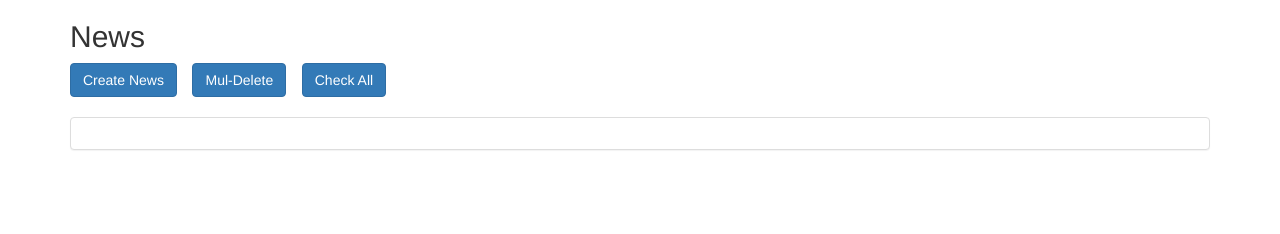
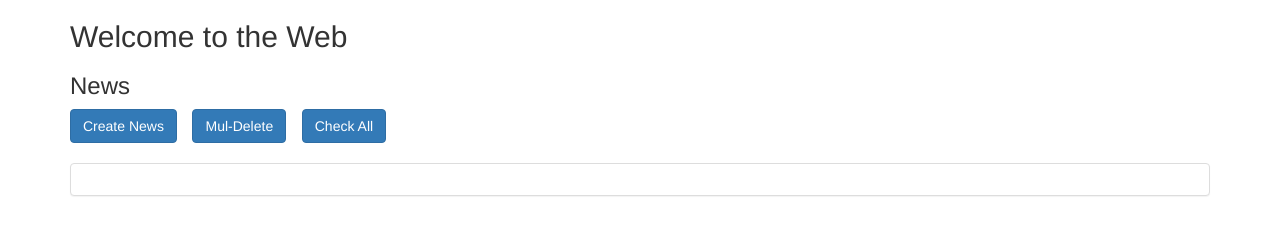
Before and after one commit to vasttian/scms, a website: page scms/public/index.html in a window 1280 px wide. Drawn offline with nearby package versions, Linux system fonts and the light colour scheme; no server answers.

Commit message:
clear some debug message

```diff
--- a/scms/public/index.html
+++ b/scms/public/index.html
@@ -6,7 +6,8 @@
 </head>
 <body ng-app="webapp">
   <div class="container" ng-controller="NewsController">
-    <h2>News</h2>
+    <h2>Welcome to the Web</h2>
+    <h3>News</h3>
 
     <!-- 新建消息 -->
     <button class="btn btn-primary" ng-click="createNews()">Create News</button>
--- a/scms/public/services/news.client.service.js
+++ b/scms/public/services/news.client.service.js
@@ -13,7 +13,7 @@ function NewsService($http, $q) {
     } else if('GET' === method) {
       config.params = data;
     }
-    console.log('config:',config);
+    // console.log('config:',config);
     // console.log('data:',data);
     $http(config).success(function(data) {
       defered.resolve(data);
```
Also changed, not shown: scms/public/controllers/news.client.controller.js (+4 -4 lines).
